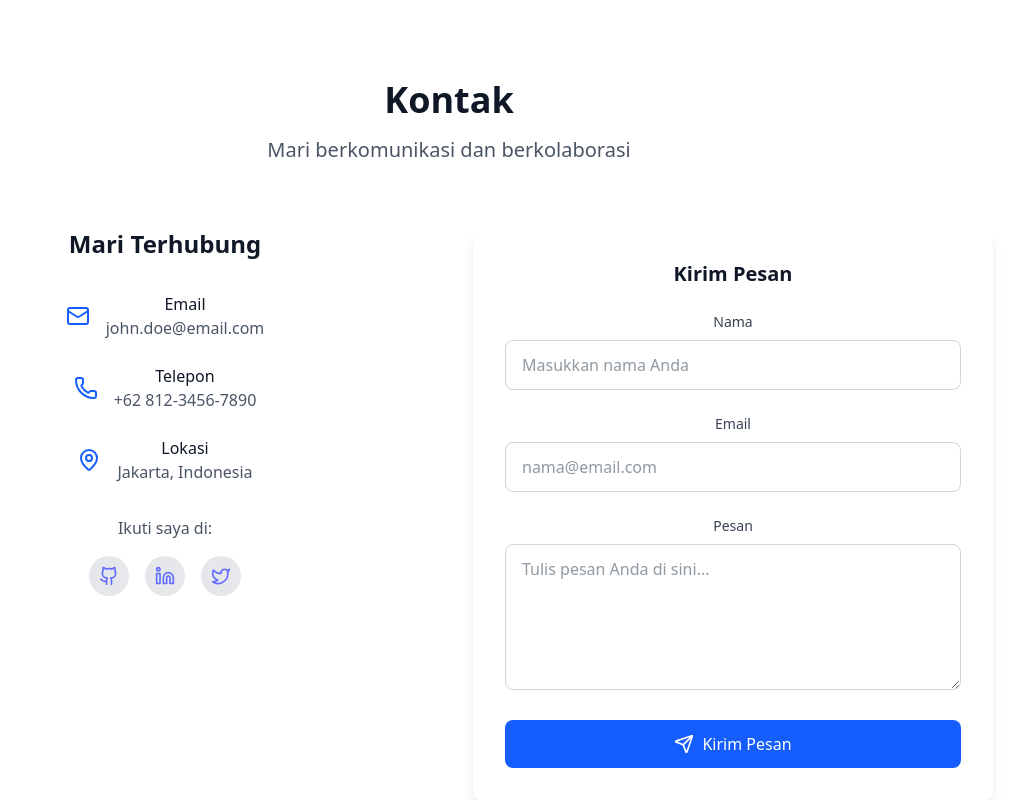
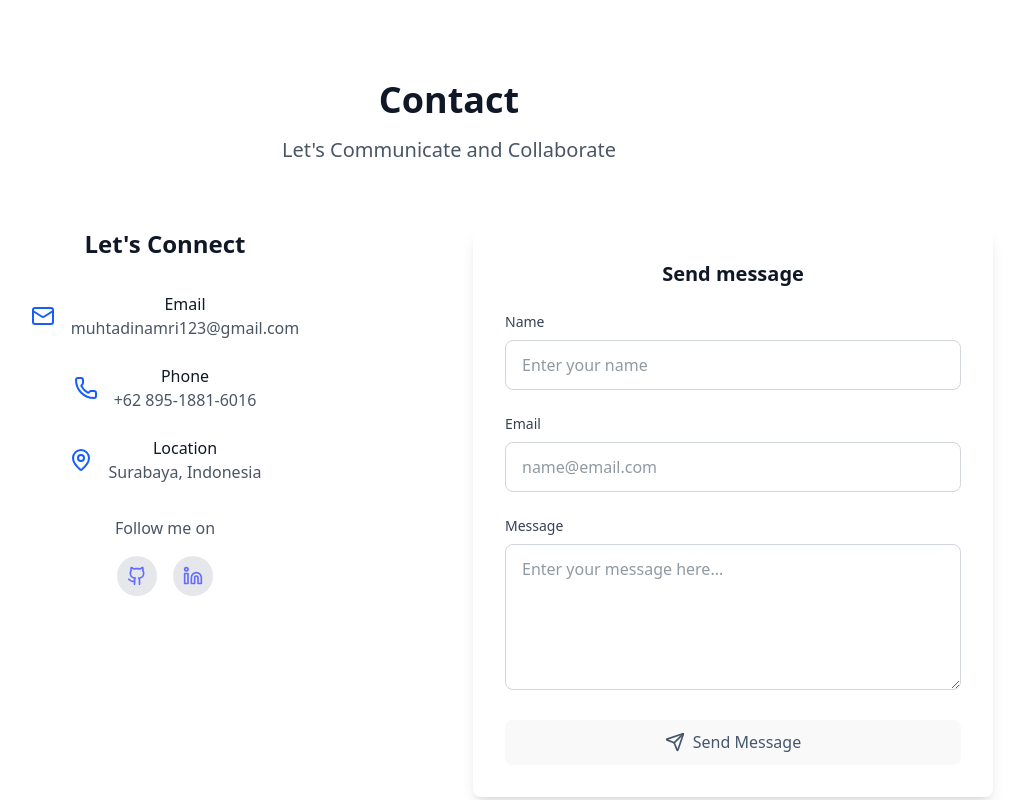
Before and after one commit to ghulammf/web-portofolio, a React (Vite) app: page / in a window 1280 px wide. Shown: the part 4040-4840 px from the top of the page, without its empty margins (191-1213 px from the left). Built offline with nearby package versions, Linux system fonts and the light colour scheme.

Commit message:
update UI Contact layout

```diff
--- a/src/layouts/Contact.jsx
+++ b/src/layouts/Contact.jsx
@@ -1,12 +1,4 @@
-import {
-  Github,
-  Linkedin,
-  Mail,
-  MapPin,
-  Phone,
-  Send,
-  Twitter,
-} from "lucide-react";
+import { Github, Linkedin, Mail, MapPin, Phone, Send } from "lucide-react";
 import { useState } from "react";
 
 function Contact() {
@@ -27,80 +19,83 @@ function Contact() {
       <div className="max-w-6xl mx-auto px-4 sm:px-6 lg:px-8">
         <div className="text-center mb-16">
           <h2 className="text-3xl lg:text-4xl font-bold text-gray-900 mb-4">
-            Kontak
+            Contact
           </h2>
           <p className="text-xl text-gray-600">
-            Mari berkomunikasi dan berkolaborasi
+            Let's Communicate and Collaborate
           </p>
         </div>
 
         <div className="grid lg:grid-cols-2 gap-12">
           {/* Contact Info */}
           <div>
-            <h3 className="text-2xl font-bold text-gray-900 mb-8">
-              Mari Terhubung
+            <h3 className="text-2xl font-semibold text-gray-900 mb-8">
+              Let's Connect
             </h3>
             <div className="flex flex-col items-center space-y-6">
               <div className="flex items-center">
                 <Mail className="h-6 w-6 text-blue-600 mr-4" />
                 <div>
                   <p className="font-medium text-gray-900">Email</p>
-                  <p className="text-gray-600">john.doe@email.com</p>
+                  <p className="text-gray-600">muhtadinamri123@gmail.com</p>
                 </div>
               </div>
               <div className="flex items-center">
                 <Phone className="h-6 w-6 text-blue-600 mr-4" />
                 <div>
-                  <p className="font-medium text-gray-900">Telepon</p>
-                  <p className="text-gray-600">+62 812-3456-7890</p>
+                  <p className="font-medium text-gray-900">Phone</p>
+                  <p className="text-gray-600">+62 895-1881-6016</p>
                 </div>
               </div>
               <div className="flex items-center">
                 <MapPin className="h-6 w-6 text-blue-600 mr-4" />
                 <div>
-                  <p className="font-medium text-gray-900">Lokasi</p>
-                  <p className="text-gray-600">Jakarta, Indonesia</p>
+                  <p className="font-medium text-gray-900">Location</p>
+                  <p className="text-gray-600">Surabaya, Indonesia</p>
                 </div>
               </div>
             </div>
 
             <div className="mt-8">
-              <p className="text-gray-600 mb-4">Ikuti saya di:</p>
+              <p className="text-gray-600 mb-4">Follow me on</p>
               <div className="flex justify-center space-x-4">
                 <a
-                  href="#"
+                  href="https://www.github.com/ghulammf"
+                  target="_blank"
                   className="w-10 h-10 bg-gray-200 rounded-full flex items-center justify-center hover:bg-blue-600 hover:text-white transition-colors"
                 >
                   <Github className="h-5 w-5" />
                 </a>
                 <a
-                  href="#"
+                  href="https://id.linkedin.com/in/ghulam-muhtadi-fiamrillah-370753320"
+                  target="_blank"
                   className="w-10 h-10 bg-gray-200 rounded-full flex items-center justify-center hover:bg-blue-600 hover:text-white transition-colors"
                 >
                   <Linkedin className="h-5 w-5" />
                 </a>
-                <a
+                {/* <a
                   href="#"
+                  target="_blank"
                   className="w-10 h-10 bg-gray-200 rounded-full flex items-center justify-center hover:bg-blue-600 hover:text-white transition-colors"
                 >
                   <Twitter className="h-5 w-5" />
-                </a>
+                </a> */}
               </div>
             </div>
           </div>
 
           {/* Contact Form */}
           <div className="bg-white p-8 rounded-lg shadow-lg">
-            <h3 className="text-xl font-bold text-gray-900 mb-6">
-              Kirim Pesan
+            <h3 className="text-xl font-semibold text-gray-900 mb-6">
+              Send message
             </h3>
-            <form onSubmit={handleSubmit} className="space-y-6">
+            <form onSubmit={handleSubmit} className="space-y-6 text-start">
               <div>
                 <label
                   htmlFor="name"
                   className="block text-sm font-medium text-gray-700 mb-2"
                 >
-                  Nama
+                  Name
                 </label>
                 <input
                   type="text"
@@ -110,7 +105,7 @@ function Contact() {
                     setFormData({ ...formData, name: e.target.value })
                   }
                   className="w-full px-4 py-3 border border-gray-300 rounded-lg focus:ring-2 focus:ring-blue-500 focus:border-transparent"
-                  placeholder="Masukkan nama Anda"
+                  placeholder="Enter your name"
                   required
                 />
               </div>
@@ -129,7 +124,7 @@ function Contact() {
                     setFormData({ ...formData, email: e.target.value })
                   }
                   className="w-full px-4 py-3 border border-gray-300 rounded-lg focus:ring-2 focus:ring-blue-500 focus:border-transparent"
-                  placeholder="nama@email.com"
+                  placeholder="name@email.com"
                   required
                 />
               </div>
@@ -138,7 +133,7 @@ function Contact() {
                   htmlFor="message"
                   className="block text-sm font-medium text-gray-700 mb-2"
                 >
-                  Pesan
+                  Message
                 </label>
                 <textarea
                   id="message"
@@ -148,18 +143,25 @@ function Contact() {
                     setFormData({ ...formData, message: e.target.value })
                   }
                   className="w-full px-4 py-3 border border-gray-300 rounded-lg focus:ring-2 focus:ring-blue-500 focus:border-transparent"
-                  placeholder="Tulis pesan Anda di sini..."
+                  placeholder="Enter your message here..."
                   required
                 ></textarea>
               </div>
-              <span
+              <button
                 type="submit"
-                className="w-full bg-blue-600 text-white py-3 px-6 rounded-lg font-medium hover:bg-blue-700 transition-colors flex items-center justify-center cursor-pointer"
+                className="w-full bg-blue-600 text-slate-600 py-3 px-6 rounded-lg hover:bg-blue-700 font-medium transition-colors flex items-center justify-center cursor-pointer"
               >
                 <Send className="h-5 w-5 mr-2" />
-                Kirim Pesan
-              </span>
+                Send Message
+              </button>
             </form>
+            {/* <a
+              href="mailto:ghulammf04@gmail.com?subject=Halo&body=Ini adalah isi email"
+              className="flex justify-center"
+            >
+              <Send className="h-5 w-5 mr-2" />
+              kirim pesan
+            </a> */}
           </div>
         </div>
       </div>
```
